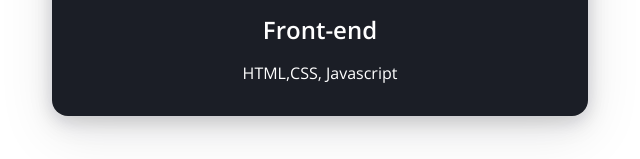
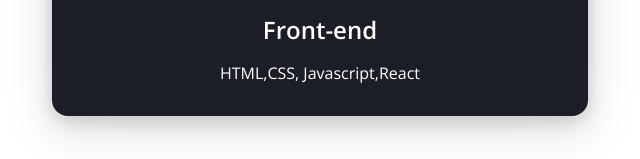
Before and after one commit to GongE7E/my_portfolio, a plain HTML site: page index.html in a window 1280 px wide. Shown: the part 1085-1244 px from the top of the page, 320-960 px from the left. Drawn offline with nearby package versions, Linux system fonts and the light colour scheme.

Commit message:
docs: add react

```diff
--- a/index.html
+++ b/index.html
@@ -88,7 +88,7 @@
         <li class="major">
           <i class="fa-brands fa-html5 major__icon"></i>
           <p class="major__title">Front-end</p>
-          <p>HTML,CSS, Javascript</p>
+          <p>HTML,CSS, Javascript,React</p>
         </li>
       </ul>
       <ul class="certifications">
```
